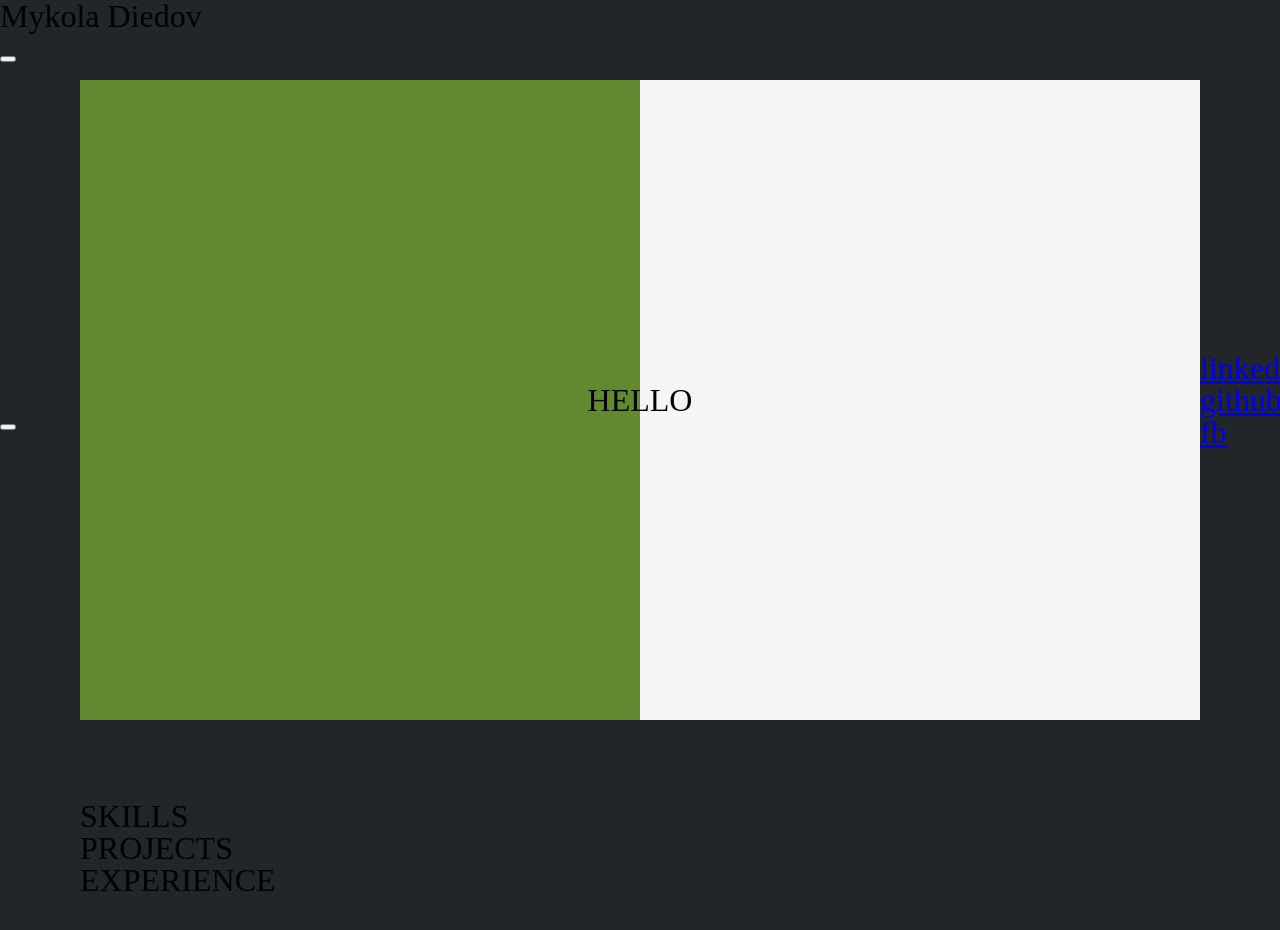
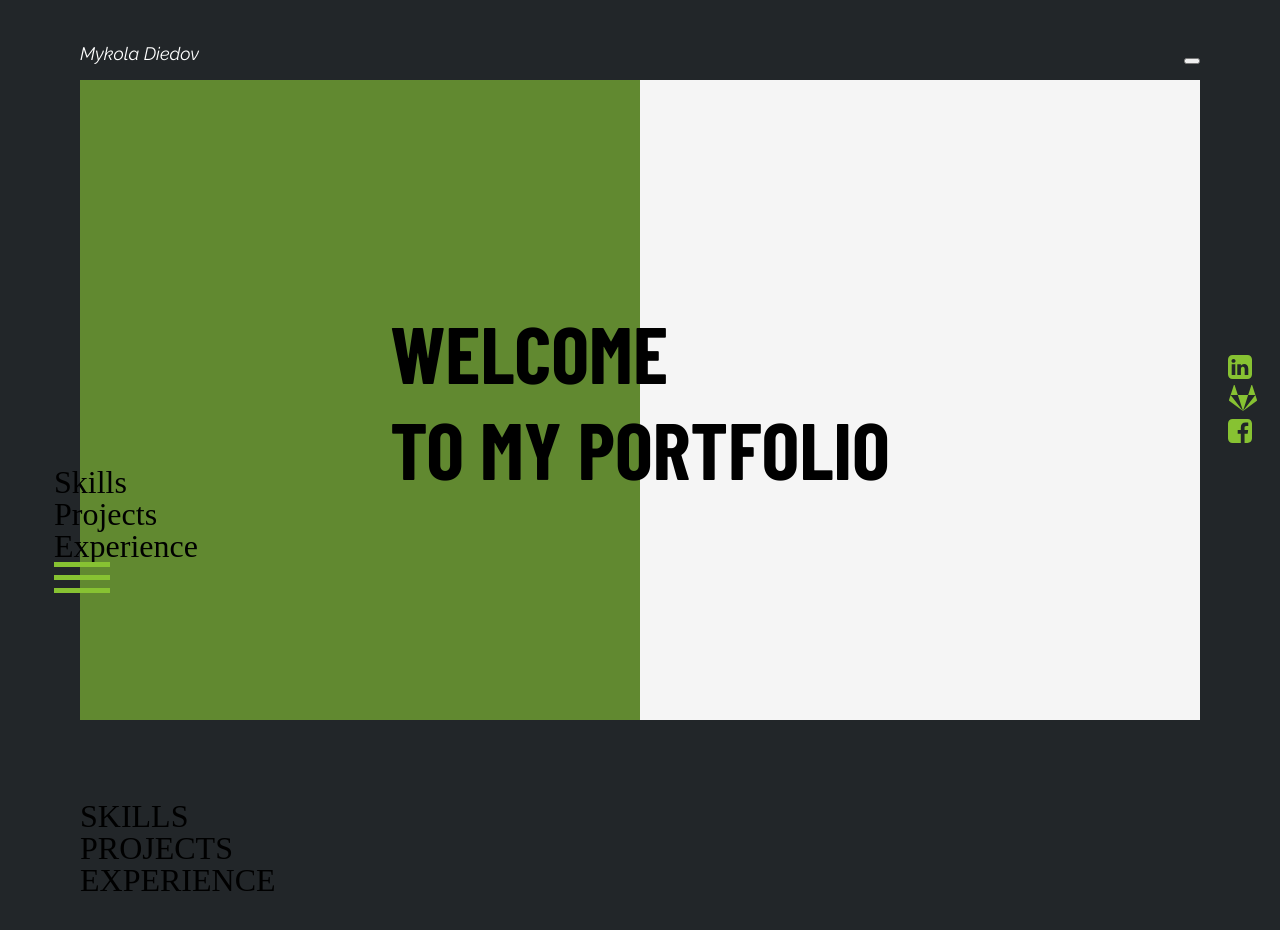
Before and after one commit to MykolaDiedov/portfolio, a website: page index.html in a window 1280 px wide. Drawn offline with nearby package versions, Linux system fonts and the light colour scheme.

Commit message:
hero block finished

```diff
--- a/index.html
+++ b/index.html
@@ -10,24 +10,44 @@
         <link rel="stylesheet" type="text/css" href="slick/slick.css"/>
     </head>
     <body>
-        <div class="wrapper">
+        <div class="wrapper menu-open">
+            <!--  header start -->
             <header class="">
                 <h1>Mykola Diedov</h1>
                 <button>
 
                 </button>
             </header>
+            <!--  header end -->
             <nav class="menu">
-                <button class="btn-burger"></button>
+                <div class="">
+                    <ul class="nav">
+                        <li class="nav-item"><a class="nav-link">Skills</a></li>
+                        <li class="nav-item"><a class="nav-link">Projects</a></li>
+                        <li class="nav-item"><a class="nav-link">Experience</a></li>
+                    </ul>
+                </div>
+                <button class="btn-burger">
+                    <span class="btn-burger-line"></span>
+                </button>
             </nav>
             <ul class="links">
-                <li><a href="#">linkedin</a></li>
-                <li><a href="#">github</a></li>
-                <li><a href="#">fb</a></li>
+                <li><a href="#"><svg width="24" height="24" viewBox="0 0 24 24" fill="none" xmlns="http://www.w3.org/2000/svg">
+                    <path d="M3.70317 20.0937H7.31254V9.25001H3.70317V20.0937ZM7.54691 5.90625C7.53129 4.84375 6.76567 4.03126 5.53129 4.03126C4.29691 4.03126 3.48442 4.84375 3.48442 5.90625C3.48442 6.93749 4.26566 7.78124 5.48442 7.78124H5.50004C6.76567 7.78124 7.54691 6.93749 7.54691 5.90625ZM16.6875 20.0937H20.2969V13.875C20.2969 10.5469 18.5157 8.99998 16.1407 8.99998C14.2032 8.99998 13.3438 10.0781 12.875 10.8281H12.9063V9.24998H9.29691C9.29691 9.24998 9.34377 10.2656 9.29691 20.0937H12.9063V14.0312C12.9063 13.7187 12.9219 13.3906 13.0157 13.1562C13.2813 12.5156 13.875 11.8437 14.875 11.8437C16.1719 11.8437 16.6875 12.8281 16.6875 14.2968V20.0937ZM24 4.49999V19.5C24 21.9843 21.9844 24 19.5 24H4.50005C2.01568 24 6.10352e-05 21.9843 6.10352e-05 19.5V4.49999C6.10352e-05 2.01562 2.01568 0 4.50005 0H19.5C21.9844 0 24 2.01562 24 4.49999Z" fill="#87C232"/>
+                    </svg></a></li>
+                <li><a href="#"><svg width="30" height="26" viewBox="0 0 30 26" fill="none" xmlns="http://www.w3.org/2000/svg">
+                    <path d="M2.62504 10.0313L15 25.8906L1.43753 16.0469C1.06254 15.7656 0.906269 15.2813 1.0469 14.8438L2.62504 10.0313ZM9.84379 10.0313H20.1563L15 25.8906L9.84379 10.0313ZM6.75004 0.468744L9.84379 10.0313H2.62504L5.7188 0.468744C5.89068 -0.015623 6.57818 -0.015623 6.75004 0.468744ZM27.375 10.0313L28.9531 14.8438C29.0938 15.2813 28.9375 15.7656 28.5625 16.0469L15 25.8906L27.375 10.0313ZM27.375 10.0313H20.1563L23.25 0.468771C23.4219 -0.0155957 24.1094 -0.0155957 24.2813 0.468771L27.375 10.0313Z" fill="#87C232"/>
+                    </svg>
+                    </a></li>
+                <li><a href="#"><svg width="24" height="24" viewBox="0 0 24 24" fill="none" xmlns="http://www.w3.org/2000/svg">
+                    <path d="M19.5001 0C21.9844 0 24.0001 2.01562 24.0001 4.49999V19.5C24.0001 21.9843 21.9844 24 19.5001 24H16.5626V14.7031H19.6719L20.1407 11.0781H16.5626V8.76561C16.5626 7.71873 16.8438 7.01561 18.3594 7.01561L20.2657 7V3.76562C19.9375 3.71875 18.7969 3.62499 17.4844 3.62499C14.7188 3.62499 12.8125 5.31248 12.8125 8.40623V11.0781H9.68754V14.7031H12.8125V24H4.50005C2.01568 24 6.10352e-05 21.9843 6.10352e-05 19.5V4.49999C6.10352e-05 2.01562 2.01568 0 4.50005 0H19.5001Z" fill="#87C232"/>
+                    </svg>
+                    </a></li>
             </ul>
+
             <section class="hero">
                 <div class="hero-text">
-                    <strong>HELLO</strong>
+                    <strong class="welcome"><p>WELCOME</p>TO MY PORTFOLIO</strong>
                     <div class="info">
                         <span>since 2010</span>
                         <strong>Markup Developer</strong>
--- a/sass/style.scss
+++ b/sass/style.scss
@@ -9,18 +9,60 @@ body {
 	padding: $gap;
 	min-height: 100vh;
 }
+h1 {
+	font-size: 18px;
+	line-height: 21px;
+	color: #fff;
+	font-family: raleway;
+}
 header {
 	height: $gap;
 	position: fixed;
 	background: $bg-color;
 	top: 0;
 	left: 0;
+	padding: 16px 80px;
+	display: flex;
+    width: 100%;
+    justify-content: space-between;
+    align-items: flex-end;
 }
 .menu {
 	position: fixed;
-	left: 0;
+	left: 54px;
 	top: 50%;
-	transition: translateY(50%);
+	transform: translateY(50%);
+	z-index: 20;
+}
+.btn-burger {
+	width: 56px;
+	height: 31px;
+	position: relative;
+	background: none;
+	border: 0;
+	padding: 0;
+	cursor: pointer;
+	outline: none;
+	&-line {
+		width: 56px;
+		height: 5px;
+		background: $brand-color;
+		display: block;
+	}
+	&-line:before,
+	&-line:after  {
+		content: "";
+		width: 56px;
+		height: 5px;
+		background: $brand-color;
+		display: block;
+		position: absolute;
+		left: 0;
+		top: 0;
+	}
+	&-line:after {
+		top: 26px;
+	}
 }
 .hero {
 	background: $primary-color;
@@ -49,14 +91,27 @@ header {
 		display: none;
 		opacity: 0;
 	}
+	.welcome {
+		font-size: 80px;
+		line-height: 96px;
+		font-family: Barlow Condensed;
+	}
 }
 .links {
 	width: $gap;
 	position: fixed;
-	right: 0;
+	right: -28px;
 	top: 0;
 	height: 100vh;
 	display: flex;
 	flex-direction: column;
 	justify-content: center;
 }
+.nav {
+	display: none;
+}
+
+
+.menu-open .nav {
+	display: block;
+}
```
Also changed, not shown: css/style.css, img/Vector (1).svg (added), img/Vector (2).svg (added), img/Vector.svg (added), 1 other file.
